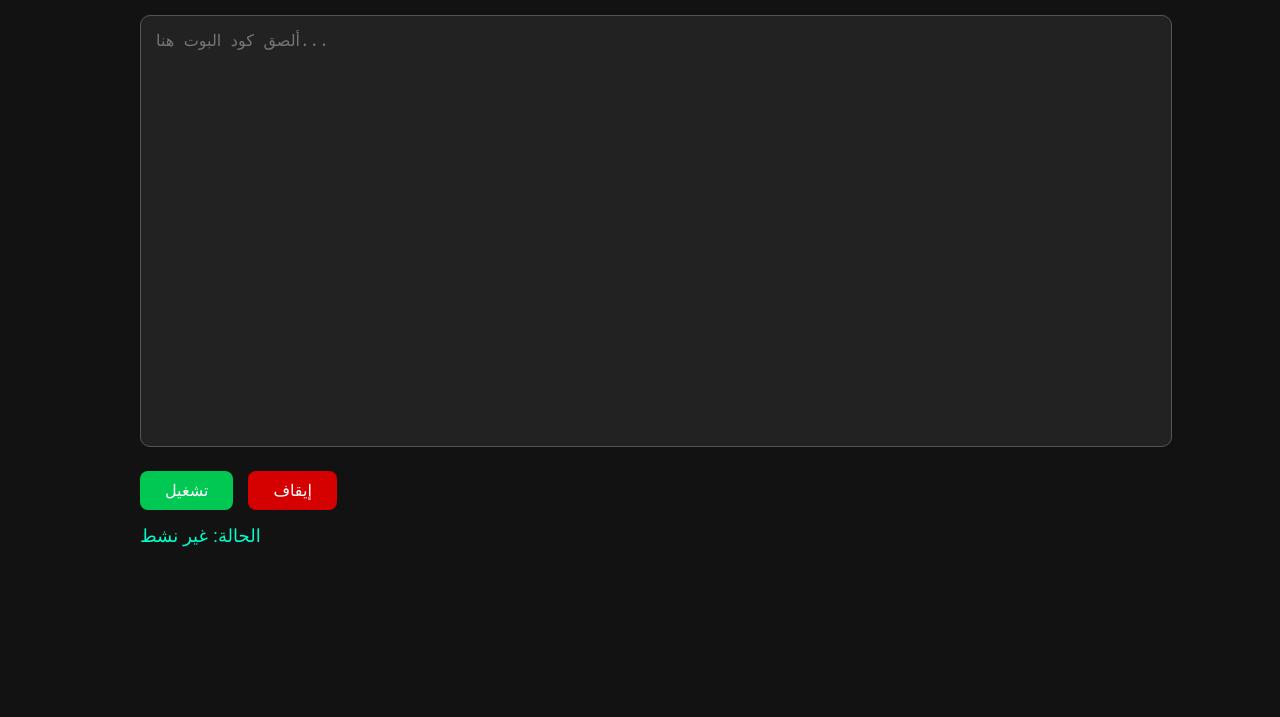
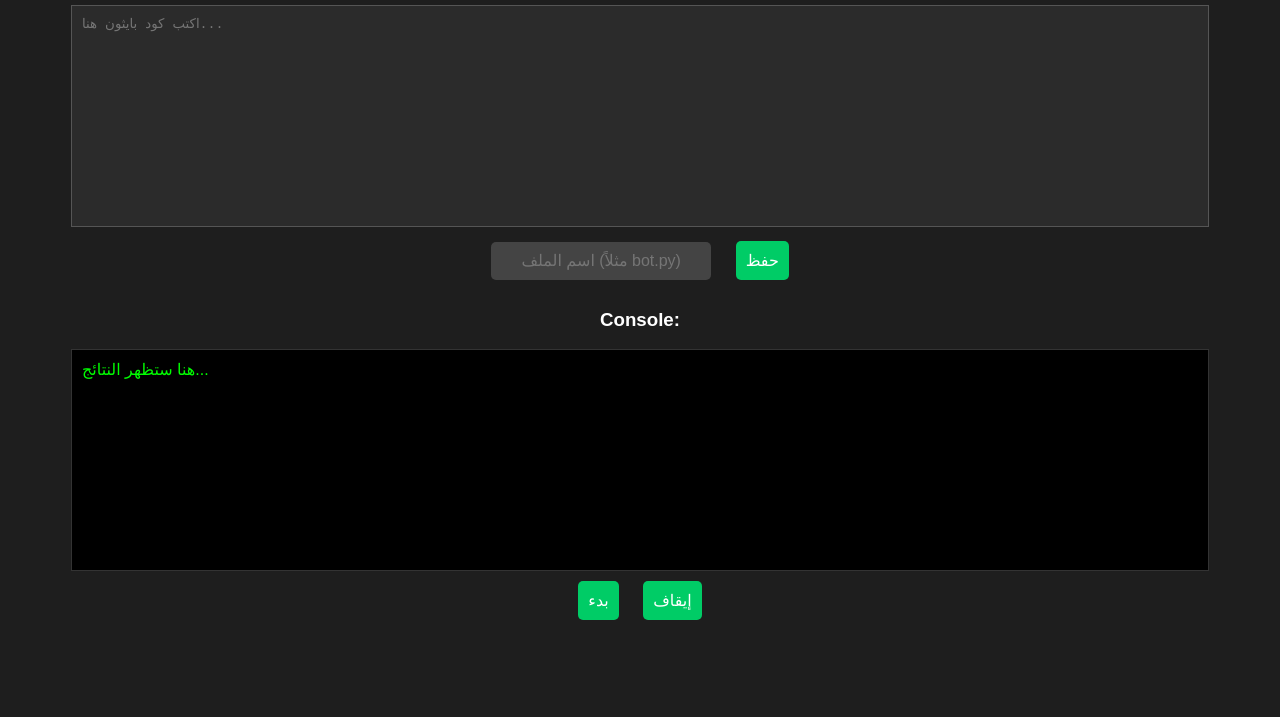
Before and after one commit to hasneenai/hhh, a plain HTML site: page index.html in a window 1280 px wide. Shown: the part 83-800 px from the top of the page. Drawn offline with Linux system fonts and the light colour scheme.

Commit message:
Update index.html

```diff
--- a/index.html
+++ b/index.html
@@ -1,130 +1,74 @@
 <!DOCTYPE html>
-<html lang="en">
+<html lang="ar">
 <head>
     <meta charset="UTF-8">
-  <title>Python Bot Runner</title>
+    <meta name="viewport" content="width=device-width, initial-scale=1.0">
+    <title>مشغل أكواد بايثون</title>
     <style>
         body {
+            font-family: 'Arial', sans-serif;
+            background-color: #1e1e1e;
+            color: #ffffff;
+            text-align: center;
             margin: 0;
-      font-family: Arial, sans-serif;
-      background-color: #121212;
-      color: #fff;
+            padding: 20px;
         }
-    header {
-      background-color: #1f1f1f;
-      padding: 20px;
-      text-align: center;
-      font-size: 24px;
-      font-weight: bold;
-      color: #00ff88;
+        h2 { color: #00ffcc; }
+        textarea {
+            width: 90%; height: 200px; font-family: monospace;
+            background-color: #2b2b2b; color: #00ff00;
+            border: 1px solid #555; padding: 10px; resize: none;
         }
-    .container {
-      padding: 30px;
-      max-width: 1000px;
-      margin: auto;
+        input, button {
+            margin: 10px; padding: 10px; font-size: 16px;
+            border: none; border-radius: 5px;
         }
-    textarea {
-      width: 100%;
-      height: 400px;
-      background-color: #222;
-      color: #fff;
-      border: 1px solid #555;
-      border-radius: 10px;
-      padding: 15px;
-      font-size: 16px;
-      resize: none;
-    }
-    .buttons {
-      margin-top: 20px;
-      display: flex;
-      gap: 15px;
-    }
-    button {
-      padding: 10px 25px;
-      font-size: 16px;
-      border: none;
-      border-radius: 8px;
-      cursor: pointer;
-      transition: 0.3s;
-    }
-    .run-btn {
-      background-color: #00c853;
-      color: white;
-    }
-    .run-btn:hover {
-      background-color: #00e676;
-    }
-    .stop-btn {
-      background-color: #d50000;
-      color: white;
-    }
-    .stop-btn:hover {
-      background-color: #ff1744;
-    }
-    .status {
-      margin-top: 15px;
-      font-size: 18px;
-      color: #00ffcc;
+        input { width: 200px; background-color: #444; color: #fff; text-align: center; }
+        button { background-color: #00cc66; color: white; cursor: pointer; }
+        button:hover { background-color: #00994d; }
+        .console {
+            width: 90%; height: 200px; background: #000; color: #0f0;
+            overflow-y: auto; text-align: left; padding: 10px;
+            border: 1px solid #333; margin: auto;
         }
     </style>
 </head>
 <body>
-  <header>Python Bot Runner</header>
-  <div class="container">
-    <textarea id="codeArea" placeholder="ألصق كود البوت هنا..."></textarea>
-    <div class="buttons">
-      <button class="run-btn" onclick="runBot()">تشغيل</button>
-      <button class="stop-btn" onclick="stopBot()">إيقاف</button>
-    </div>
-    <div class="status" id="statusText">الحالة: غير نشط</div>
-  </div>
+
+    <h2>مشغل أكواد بايثون</h2>
+
+    <textarea id="code" placeholder="اكتب كود بايثون هنا..."></textarea><br>
+    <input type="text" id="filename" placeholder="اسم الملف (مثلاً bot.py)">
+    <button onclick="saveCode()">حفظ</button>
+
+    <h3>Console:</h3>
+    <div class="console" id="console">هنا ستظهر النتائج...</div>
+
+    <button onclick="startScript()">بدء</button>
+    <button onclick="stopScript()">إيقاف</button>
 
     <script>
-    let isRunning = false;
-    let currentProcess = null;
+        function saveCode() {
+            const code = document.getElementById("code").value;
+            const filename = document.getElementById("filename").value || "script.py";
 
-    function runBot() {
-      if (isRunning) {
-        alert("البوت يعمل بالفعل!");
-        return;
-      }
-      const code = document.getElementById('codeArea').value;
-      if (!code.trim()) {
-        alert("الرجاء لصق كود البوت أولاً.");
-        return;
+            fetch("/save", {
+                method: "POST",
+                headers: { "Content-Type": "application/json" },
+                body: JSON.stringify({ filename, code })
+            }).then(response => response.text()).then(alert);
         }
 
-      // استخراج المكتبات من import وتثبيتها
-      const imports = [...code.matchAll(/import\s+(\w+)/g)].map(match => match[1]);
-      if (imports.length > 0) {
-        let toInstall = [...new Set(imports)];
-        fetch('/install', {
-          method: 'POST',
-          headers: {'Content-Type': 'application/json'},
-          body: JSON.stringify({ packages: toInstall })
+        function startScript() {
+            fetch("/start").then(response => response.text()).then(output => {
+                document.getElementById("console").innerText = output;
             });
         }
 
-      // إرسال الكود للتشغيل
-      fetch('/run', {
-        method: 'POST',
-        headers: { 'Content-Type': 'application/json' },
-        body: JSON.stringify({ code })
-      });
-
-      isRunning = true;
-      document.getElementById('statusText').innerText = "الحالة: البوت يعمل الآن";
-    }
-
-    function stopBot() {
-      if (!isRunning) {
-        alert("البوت متوقف بالفعل!");
-        return;
-      }
-      fetch('/stop', { method: 'POST' });
-      isRunning = false;
-      document.getElementById('statusText').innerText = "الحالة: تم إيقاف البوت";
+        function stopScript() {
+            fetch("/stop").then(response => response.text()).then(alert);
         }
     </script>
+
 </body>
 </html>
```
Lines whose indentation alone changed are shown as unchanged.
